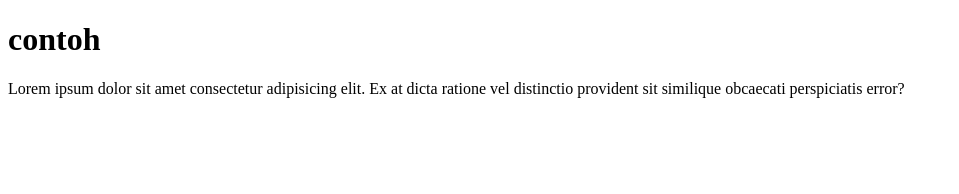
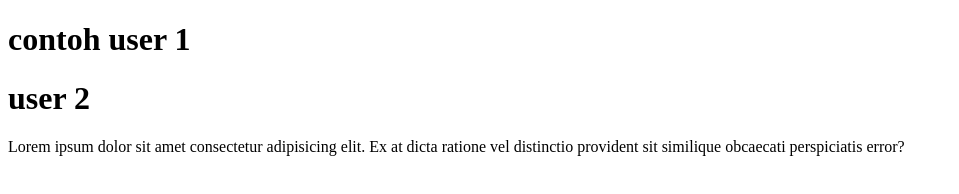
Before and after one commit to enoxSutrisno/belajar-git-remote, a plain HTML site: page contoh.html in a window 1280 px wide. Shown: the whole page, without its empty margins (0-959 px from the left). Drawn offline with Linux system fonts and the light colour scheme.

Commit message:
add user 2 to contoh.html

```diff
--- a/contoh.html
+++ b/contoh.html
@@ -6,7 +6,8 @@
     <title>contoh</title>
   </head>
   <body>
-    <h1>contoh</h1>
+    <h1>contoh user 1</h1>
+    <h1>user 2</h1>
     <p>
       Lorem ipsum dolor sit amet consectetur adipisicing elit. Ex at dicta
       ratione vel distinctio provident sit similique obcaecati perspiciatis
```
